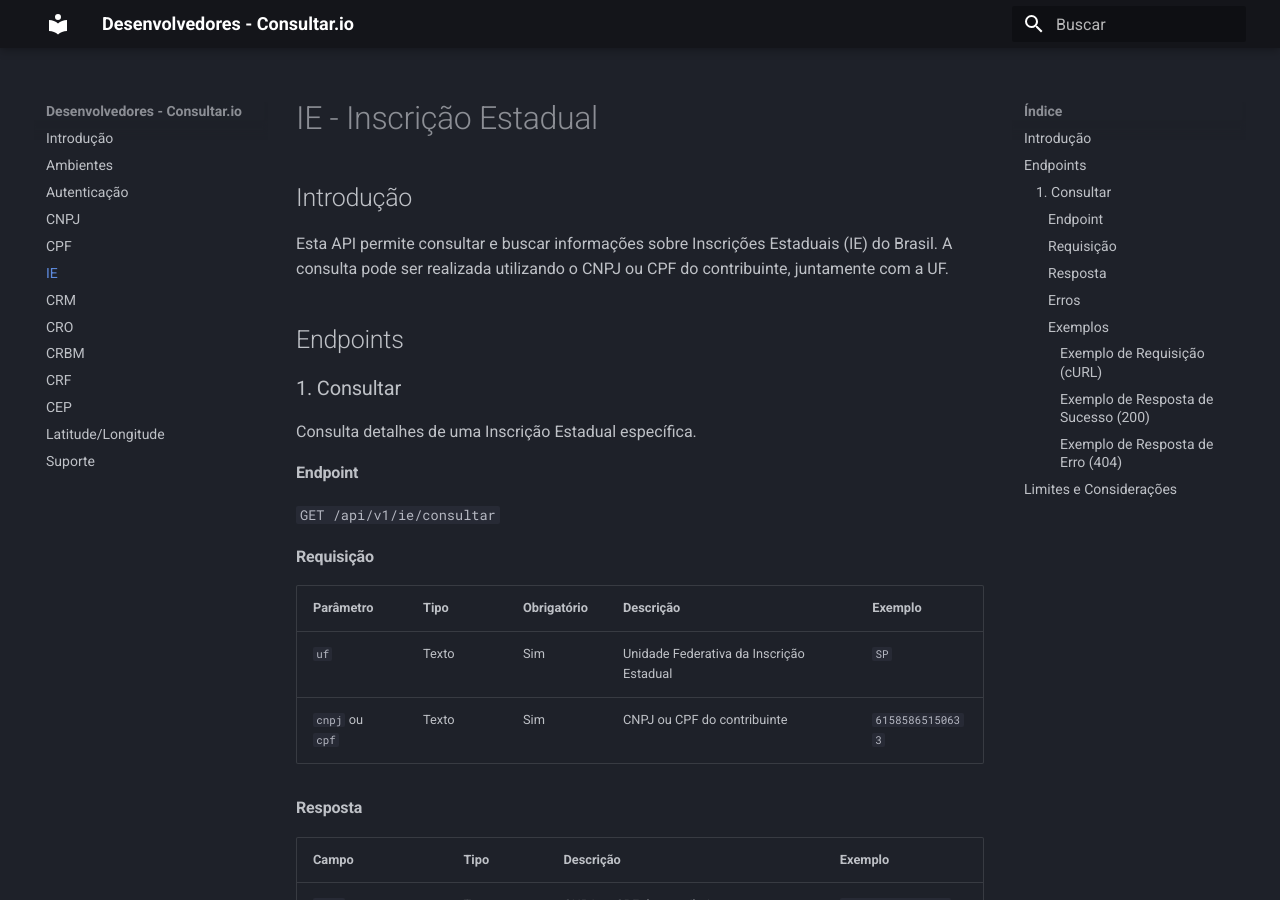
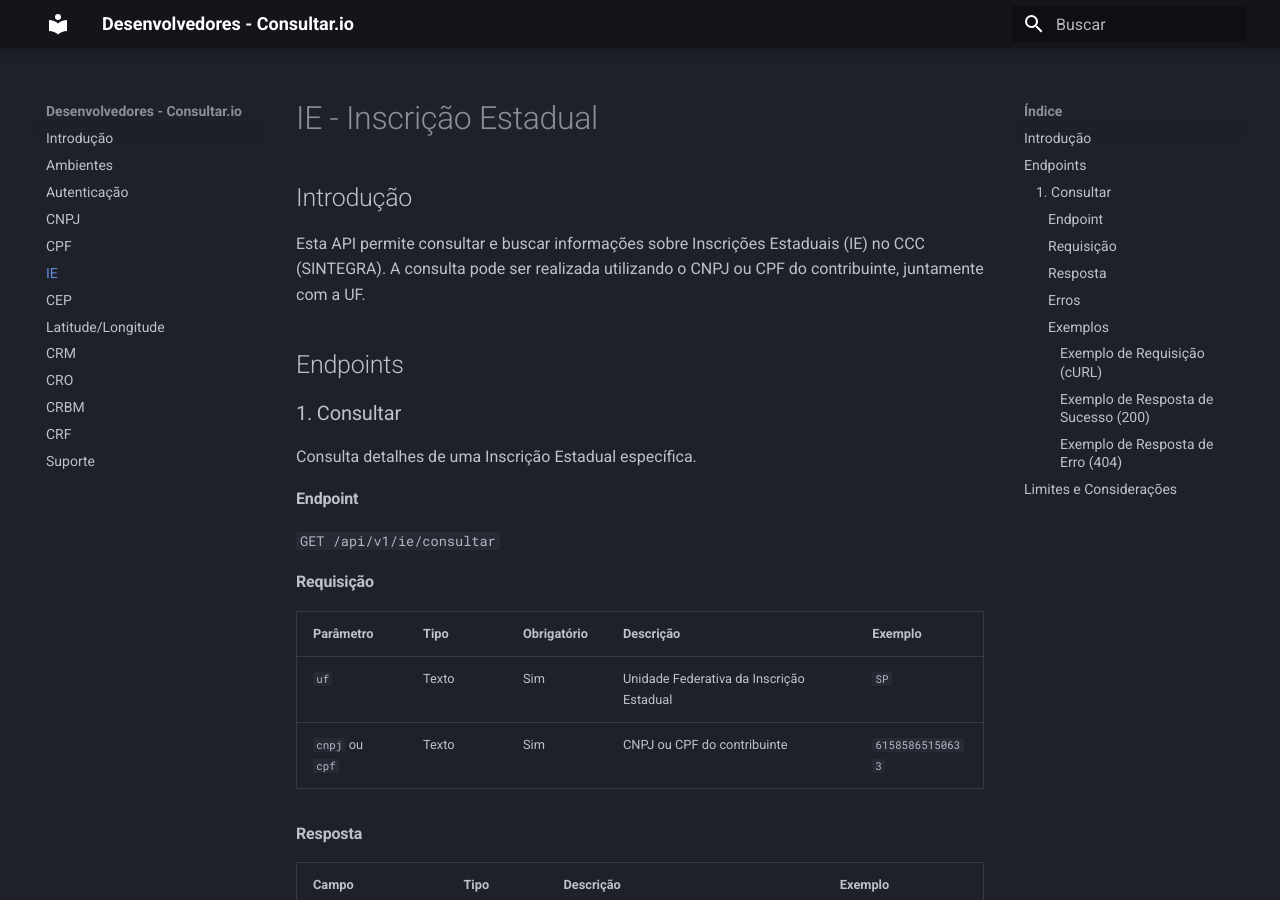
Before and after one commit to consultar-io/doc, an MkDocs documentation site: the page built from docs/inscricao-estadual.md, in a window 1280 px wide and 900 px high. Built offline with MkDocs 1.6.1 and Material for MkDocs 9.7.7, drawn with Linux system fonts in a browser that asks for light colours.

```diff
--- a/docs/inscricao-estadual.md
+++ b/docs/inscricao-estadual.md
@@ -3,7 +3,7 @@
 ## Introdução
 
 Esta API permite consultar e buscar informações sobre Inscrições Estaduais (IE)
-do Brasil. A consulta pode ser realizada utilizando o CNPJ ou CPF do
+no CCC (SINTEGRA). A consulta pode ser realizada utilizando o CNPJ ou CPF do
 contribuinte, juntamente com a UF.
 
 ## Endpoints
--- a/mkdocs.yml
+++ b/mkdocs.yml
@@ -43,12 +43,12 @@ nav:
   - CNPJ: cnpj.md
   - CPF: cpf.md
   - IE: inscricao-estadual.md
+  - CEP: cep.md
+  - Latitude/Longitude: latitude-longitude.md
   - CRM: crm.md
   - CRO: cro.md
   - CRBM: crbm.md
   - CRF: crf.md
-  - CEP: cep.md
-  - Latitude/Longitude: latitude-longitude.md
   - Suporte: suporte.md
 extra:
   social:
```
Also changed, not shown: docs/index.md (+2 -2 lines).
